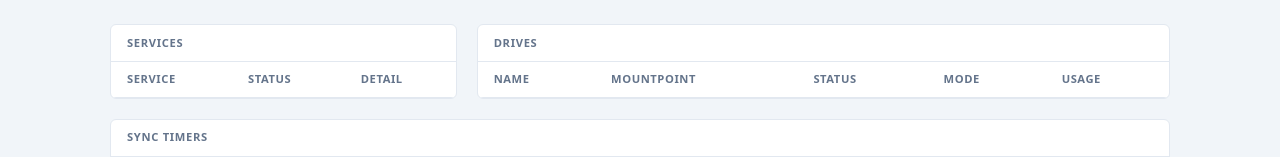
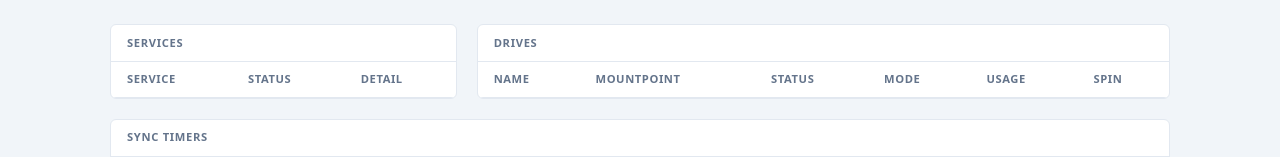
Before and after one commit to mcoin/NASe, a FastAPI app: template modules/web/app/templates/index.html in a window 1280 px wide. Shown: the part 93-250 px from the top of the page. Run offline with FastAPI, Linux system fonts and the light colour scheme; the template is opened without the code that fills it, so the values that code supplies are empty; some libraries are stand-ins or nearby versions.

Commit message:
feat: show per-drive spin state and duration on dashboard and CLI
Adds modules/drives/spin_status.sh, which checks power state via
non-intrusive `hdparm -C` and persists state transitions so "how long"
survives across calls. Some USB-SATA bridges (seen on this box's
primary drive) don't implement CHECK POWER MODE at all, so falls back
to inferring spin-down from /sys/block/*/stat activity vs the drive's
configured spindown_min when hdparm can't answer directly.

Wired into `nase drives`/`nase status` (new SPIN column) and the web
dashboard's Drives card (badge + duration, refreshed every 30s).

Co-Authored-By: Claude Sonnet 5 <noreply@anthropic.com>

```diff
--- a/modules/web/app/main.py
+++ b/modules/web/app/main.py
@@ -124,6 +124,24 @@ def drive_info(drive: dict) -> dict:
                 usage = f"{parts[2]} / {parts[1]} ({parts[4]})"
     return {"status": "mounted", "mode": mode, "usage": usage}
 
+# ── Spin state ─────────────────────────────────────────────────────────────────
+SPIN_STATUS_SCRIPT = REPO_ROOT / "modules" / "drives" / "spin_status.sh"
+
+def drive_spin_info(name: str, active: bool) -> dict:
+    if not active:
+        return {"spin_state": None, "spin_duration": None, "spin_estimated": False}
+    r = _run(str(SPIN_STATUS_SCRIPT), name)
+    parts = r.stdout.split()
+    if len(parts) != 3 or parts[0] == "unknown":
+        return {"spin_state": None, "spin_duration": None, "spin_estimated": False}
+    state, since, confidence = parts
+    diff = int(datetime.now().timestamp()) - int(since)
+    return {
+        "spin_state": state,
+        "spin_duration": _relative_duration(max(diff, 0)),
+        "spin_estimated": confidence == "estimated",
+    }
+
 # ── Stamp info ─────────────────────────────────────────────────────────────────
 def stamp_info(job_name: str, *, stamp_file: Path | None = None) -> tuple[str, str | None]:
     stamp = stamp_file if stamp_file is not None else STAMP_DIR / f"sync-{job_name}.stamp"
@@ -162,7 +180,10 @@ def build_status(cfg: dict) -> dict:
             "detail":       "",
         })
 
-    drives = [{**d, **drive_info(d)} for d in cfg.get("drives", [])]
+    drives = [
+        {**d, **drive_info(d), **drive_spin_info(d["name"], d.get("active") is not False)}
+        for d in cfg.get("drives", [])
+    ]
 
     timers = []
 
--- a/modules/web/app/templates/partials/status.html
+++ b/modules/web/app/templates/partials/status.html
@@ -47,6 +47,7 @@
             <th>Status</th>
             <th>Mode</th>
             <th>Usage</th>
+            <th>Spin</th>
           </tr>
         </thead>
         <tbody>
@@ -65,6 +66,18 @@
             </td>
             <td class="muted" data-label="Mode">{{ d.mode or "—" }}</td>
             <td class="muted" data-label="Usage">{{ d.usage or "—" }}</td>
+            <td class="muted" data-label="Spin">
+              {% if d.spin_state == "active" %}
+                <span class="badge badge-ok">spinning</span>
+              {% elif d.spin_state == "standby" %}
+                <span class="badge badge-warn">standby</span>
+              {% else %}
+                <span>—</span>
+              {% endif %}
+              {% if d.spin_duration %}
+                &nbsp;<em>(for {% if d.spin_estimated %}~{% endif %}{{ d.spin_duration }})</em>
+              {% endif %}
+            </td>
           </tr>
           {% endfor %}
         </tbody>
```
Also changed, not shown: 2 other files.
